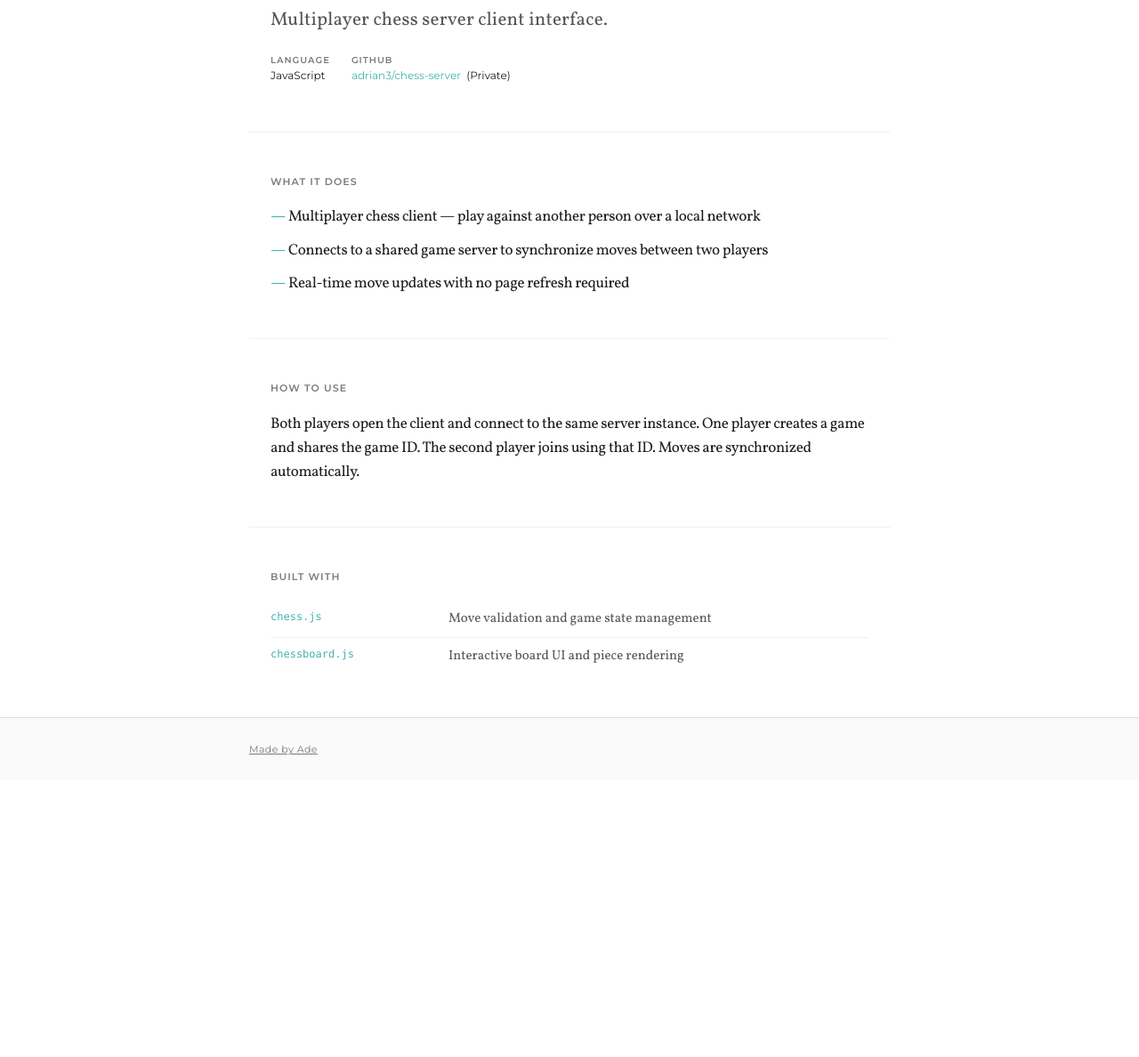
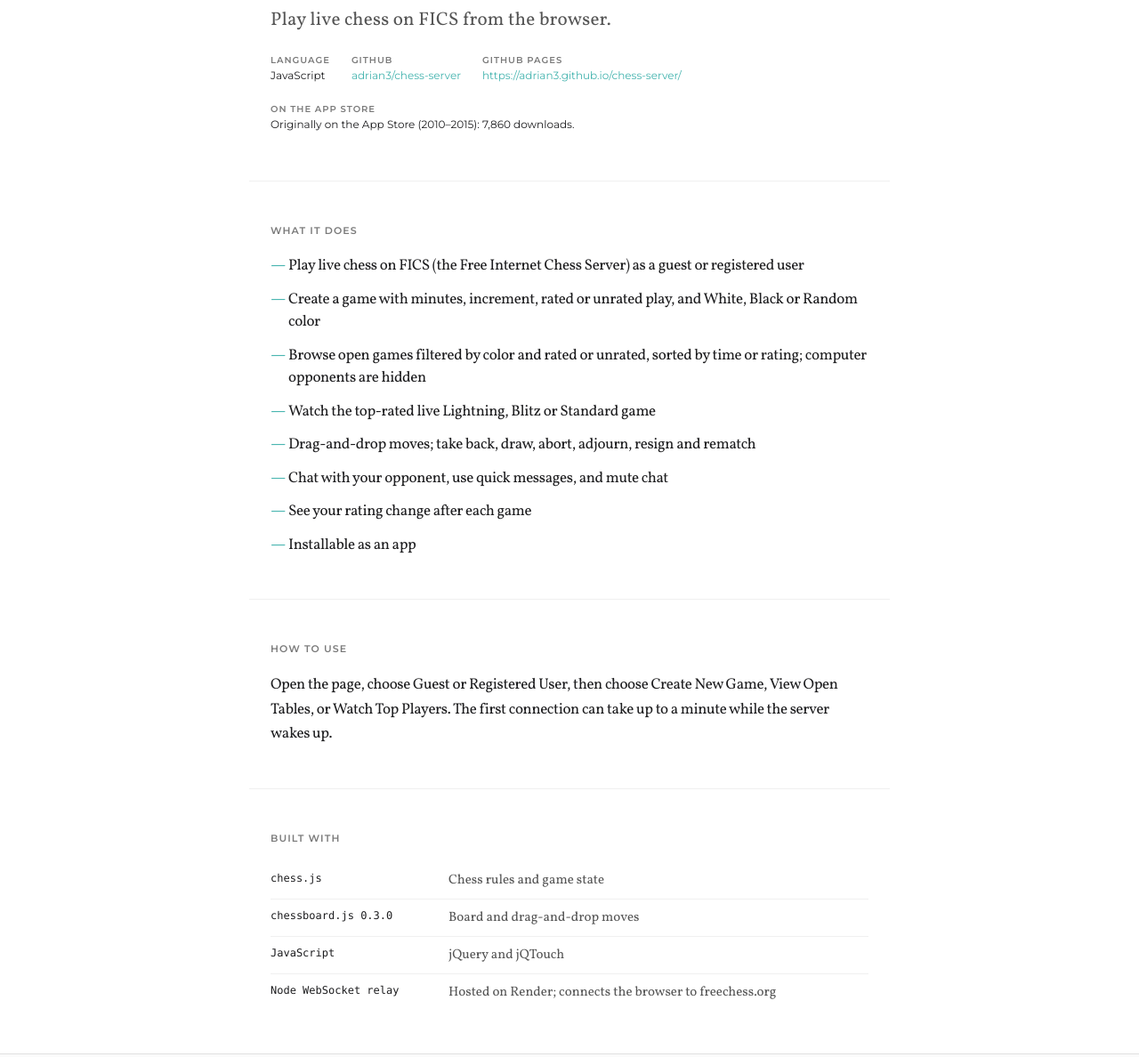
Before and after one commit to adrian3/chess-server, a plain HTML site: page info.html in a window 1280 px wide. Shown: the part 372-1560 px from the top of the page at 89% size. Before the commit the page ends 1249 px from the top, so only its background shows below. Drawn offline with Linux system fonts and the light colour scheme.

Commit message:
Correct info page to match the app

```diff
--- a/info.html
+++ b/info.html
@@ -206,7 +206,7 @@
     <img src="images/icon.png" alt="Chess Server" class="hero-icon">
     <div class="hero-label">Tool  &nbsp;·&nbsp;  JavaScript</div>
     <h1>Chess Server</h1>
-    <p class="hero-tagline">Multiplayer chess server client interface.</p>
+    <p class="hero-tagline">Play live chess on FICS from the browser.</p>
     <div class="hero-meta">
       <div class="meta-item">
         <span class="meta-label">Language</span>
@@ -214,7 +214,15 @@
       </div>
       <div class="meta-item">
         <span class="meta-label">GitHub</span>
-        <span class="meta-value"><a href="https://github.com/adrian3/chess-server" target="_blank" rel="noopener" style="color:var(--primary);text-decoration:none;">adrian3/chess-server</a> &nbsp;(Private)</span>
+        <span class="meta-value"><a href="https://github.com/adrian3/chess-server" target="_blank" rel="noopener" style="color:var(--primary);text-decoration:none;">adrian3/chess-server</a></span>
+      </div>
+      <div class="meta-item">
+        <span class="meta-label">GitHub Pages</span>
+        <span class="meta-value"><a href="https://adrian3.github.io/chess-server/" target="_blank" rel="noopener" style="color:var(--primary);text-decoration:none;">https://adrian3.github.io/chess-server/</a></span>
+      </div>
+      <div class="meta-item">
+        <span class="meta-label">On the App Store</span>
+        <span class="meta-value">Originally on the App Store (2010–2015): 7,860 downloads.</span>
       </div>
     </div>
   </header>
@@ -227,27 +235,40 @@
   <section class="section">
     <div class="section-heading">What it does</div>
     <ul class="feature-list">
-      <li>Multiplayer chess client — play against another person over a local network</li>
-      <li>Connects to a shared game server to synchronize moves between two players</li>
-      <li>Real-time move updates with no page refresh required</li>
+      <li>Play live chess on FICS (the Free Internet Chess Server) as a guest or registered user</li>
+      <li>Create a game with minutes, increment, rated or unrated play, and White, Black or Random color</li>
+      <li>Browse open games filtered by color and rated or unrated, sorted by time or rating; computer opponents are hidden</li>
+      <li>Watch the top-rated live Lightning, Blitz or Standard game</li>
+      <li>Drag-and-drop moves; take back, draw, abort, adjourn, resign and rematch</li>
+      <li>Chat with your opponent, use quick messages, and mute chat</li>
+      <li>See your rating change after each game</li>
+      <li>Installable as an app</li>
     </ul>
   </section>
 
   <section class="section">
     <div class="section-heading">How to use</div>
-    <p>Both players open the client and connect to the same server instance. One player creates a game and shares the game ID. The second player joins using that ID. Moves are synchronized automatically.</p>
+    <p>Open the page, choose Guest or Registered User, then choose Create New Game, View Open Tables, or Watch Top Players. The first connection can take up to a minute while the server wakes up.</p>
   </section>
 
   <section class="section">
     <div class="section-heading">Built with</div>
     <table class="file-table">
       <tr>
-        <td><a href="https://github.com/jhlywa/chess.js" target="_blank" rel="noopener">chess.js</a></td>
-        <td>Move validation and game state management</td>
+        <td>chess.js</td>
+        <td>Chess rules and game state</td>
       </tr>
       <tr>
-        <td><a href="https://chessboardjs.com" target="_blank" rel="noopener">chessboard.js</a></td>
-        <td>Interactive board UI and piece rendering</td>
+        <td>chessboard.js 0.3.0</td>
+        <td>Board and drag-and-drop moves</td>
+      </tr>
+      <tr>
+        <td>JavaScript</td>
+        <td>jQuery and jQTouch</td>
+      </tr>
+      <tr>
+        <td>Node WebSocket relay</td>
+        <td>Hosted on Render; connects the browser to freechess.org</td>
       </tr>
     </table>
   </section>
--- a/server/dev-server.js
+++ b/server/dev-server.js
@@ -2,8 +2,7 @@
 // Local development server: serves the static UI from the repo root AND provides
 // the /ws FICS relay on the same origin, so you can run the whole app locally with
 //   cd server && npm install && node dev-server.js
-// then open http://localhost:5050/  (NOT for production — DreamHost uses Passenger
-// with app.js; see DEPLOY.md).
+// then open http://localhost:5050/ (local development only; see DEPLOY.md).
 
 const http = require('http');
 const net = require('net');
```
